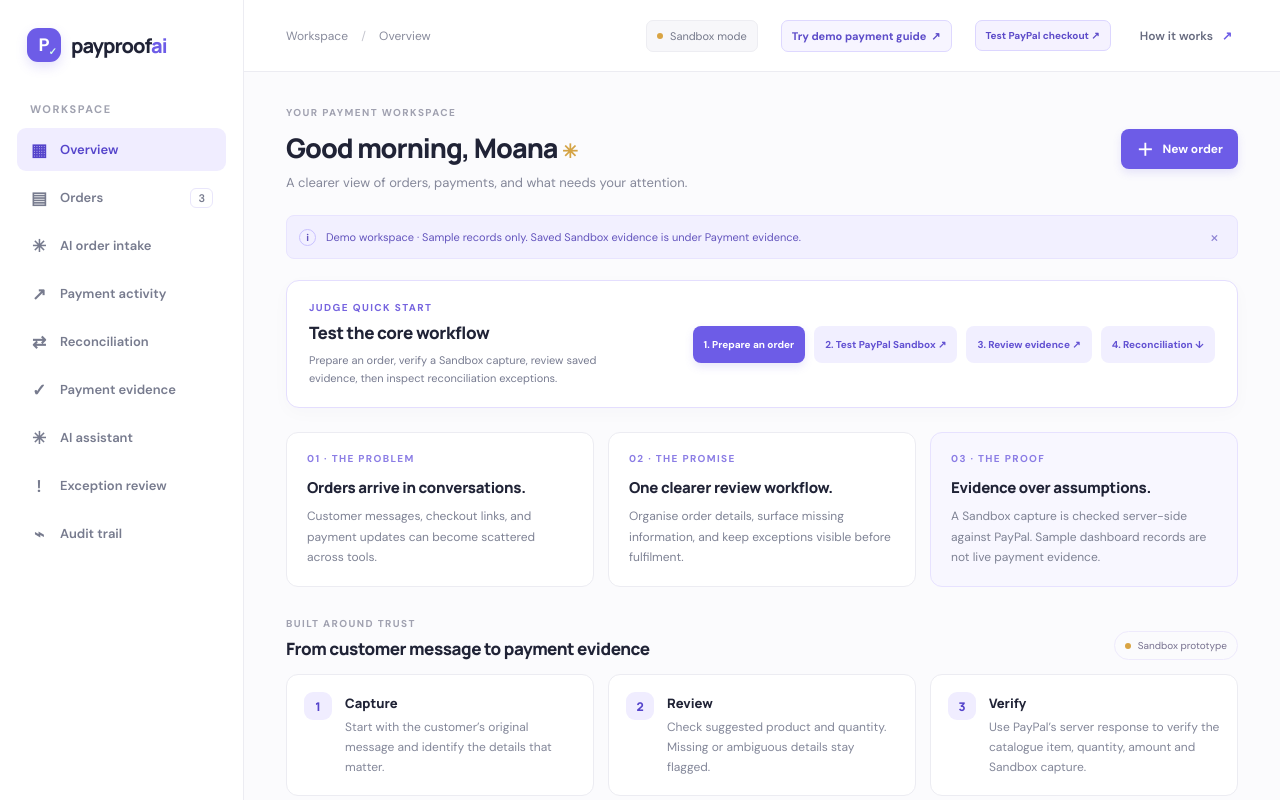
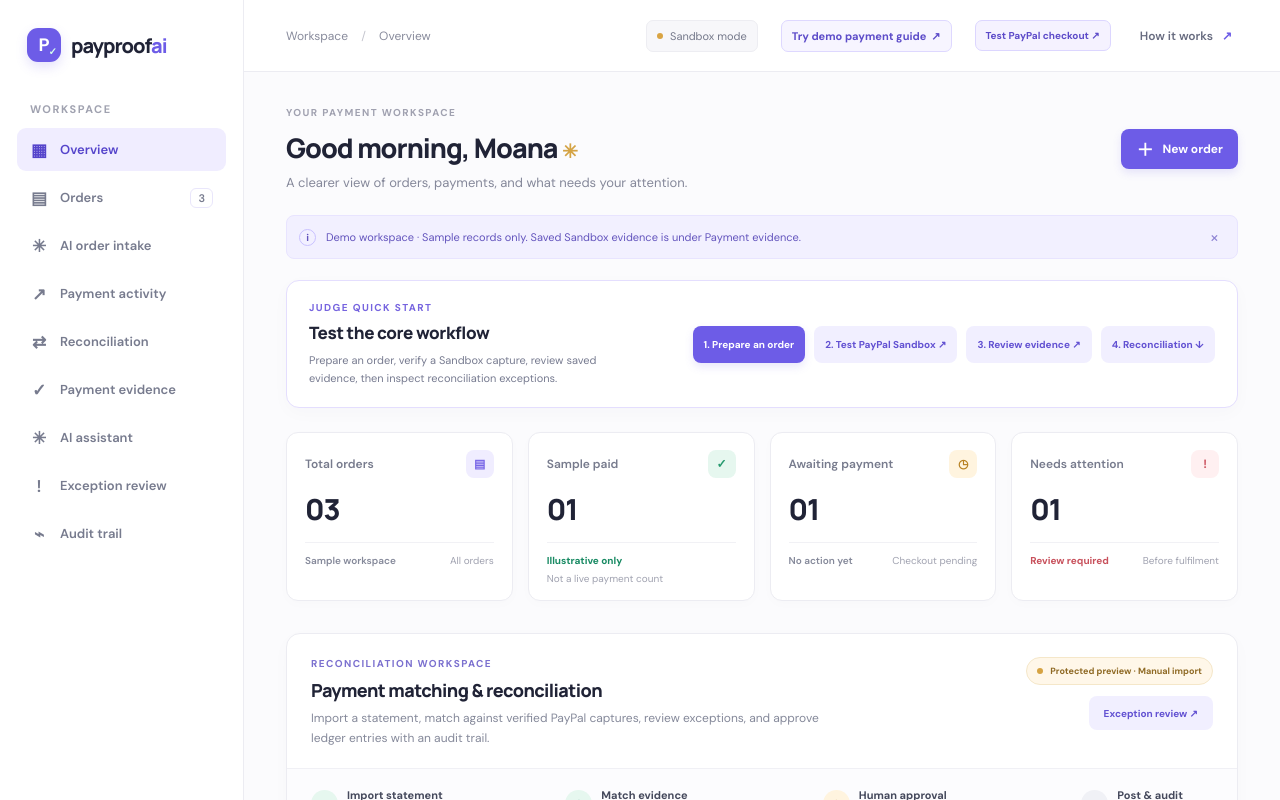
Before and after one commit to Moana-star/payproof-ai, a Next.js app: page / in a window 1280 px wide. Shown: the top 800 px of the page. Built offline with nearby package versions, Linux system fonts and the light colour scheme; no server answers.

Commit message:
Streamline overview around actions and live status metrics

```diff
--- a/app/page.tsx
+++ b/app/page.tsx
@@ -263,34 +263,6 @@ export default function Home() {
             </div>
           </section>
 
-          <section className="value-strip" aria-label="PayProof AI product principles">
-            <article className="value-card">
-              <span className="value-kicker">01 · THE PROBLEM</span>
-              <h2>Orders arrive in conversations.</h2>
-              <p>Customer messages, checkout links, and payment updates can become scattered across tools.</p>
-            </article>
-            <article className="value-card">
-              <span className="value-kicker">02 · THE PROMISE</span>
-              <h2>One clearer review workflow.</h2>
-              <p>Organise order details, surface missing information, and keep exceptions visible before fulfilment.</p>
-            </article>
-            <article className="value-card value-card-proof">
-              <span className="value-kicker">03 · THE PROOF</span>
-              <h2>Evidence over assumptions.</h2>
-              <p>A Sandbox capture is checked server-side against PayPal. Sample dashboard records are not live payment evidence.</p>
-            </article>
-          </section>
-
-          <div className="workflow-heading">
-            <div><p className="eyebrow">BUILT AROUND TRUST</p><h2>From customer message to payment evidence</h2></div>
-            <span className="workflow-label"><i /> Sandbox prototype</span>
-          </div>
-          <section className="workflow-grid" aria-label="PayProof AI workflow">
-            <article className="workflow-step"><span className="workflow-number">1</span><div><h3>Capture</h3><p>Start with the customer’s original message and identify the details that matter.</p></div></article>
-            <article className="workflow-step"><span className="workflow-number">2</span><div><h3>Review</h3><p>Check suggested product and quantity. Missing or ambiguous details stay flagged.</p></div></article>
-            <article className="workflow-step"><span className="workflow-number">3</span><div><h3>Verify</h3><p>Use PayPal’s server response to verify the catalogue item, quantity, amount and Sandbox capture.</p></div></article>
-          </section>
-
           <div className="metrics-grid">
             <article className="metric-card"><div className="metric-top"><span>Total orders</span><span className="metric-icon violet">▤</span></div><div className="metric-value">{orders.length.toString().padStart(2, "0")}</div><div className="metric-foot"><span className="metric-neutral">Sample workspace</span><span>All orders</span></div></article>
             <article className="metric-card"><div className="metric-top"><span>{ordersSource === "saved" ? "Verified paid" : "Sample paid"}</span><span className="metric-icon green">✓</span></div><div className="metric-value">{paidTotal.toString().padStart(2, "0")}</div><div className="metric-foot"><span className="metric-green">{ordersSource === "saved" ? "Server verified" : "Illustrative only"}</span><span>{ordersSource === "saved" ? "Saved Sandbox records" : "Not a live payment count"}</span></div></article>
```
